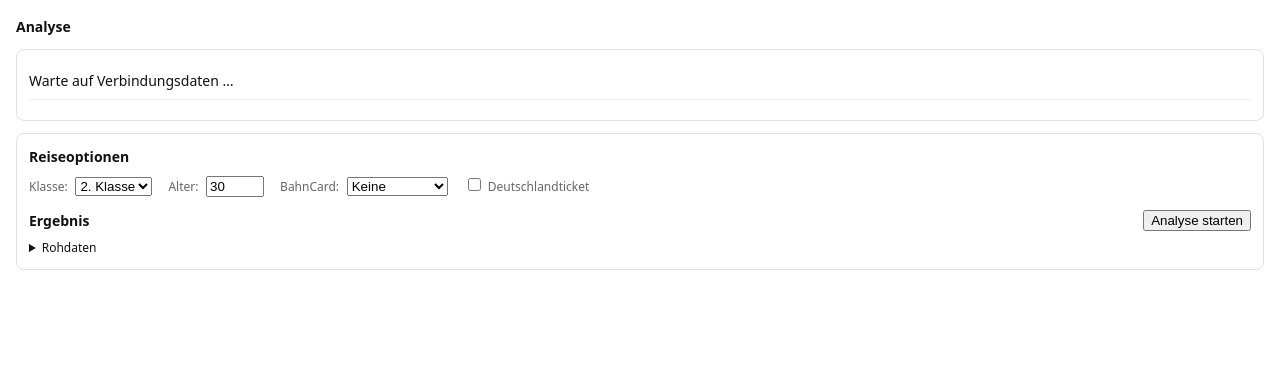
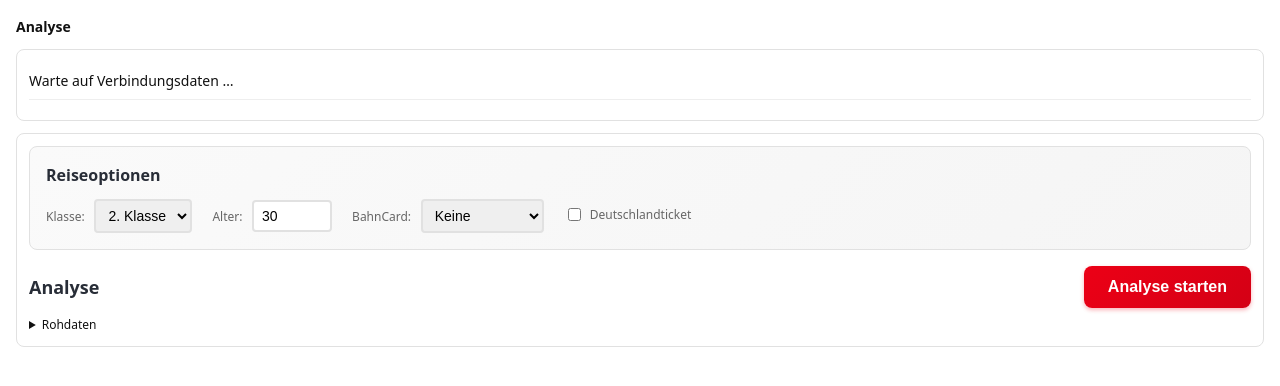
Before and after one commit to kiliankoe/bahn.deals, a browser extension: page extension/pages/analysis.html in a window 1280 px wide. Drawn offline with Linux system fonts and the light colour scheme.

Commit message:
spruce up UI

```diff
--- a/extension/pages/analysis.html
+++ b/extension/pages/analysis.html
@@ -49,6 +49,83 @@
     .small {
       font-size: 12px;
     }
+
+    /* Button styling */
+    #run {
+      background: linear-gradient(135deg, #EC0016, #d40015);
+      color: white;
+      border: none;
+      padding: 12px 24px;
+      font-size: 16px;
+      font-weight: 600;
+      border-radius: 8px;
+      cursor: pointer;
+      transition: all 0.2s ease;
+      box-shadow: 0 2px 4px rgba(236, 0, 22, 0.3);
+    }
+
+    #run:hover {
+      background: linear-gradient(135deg, #d40015, #c00012);
+      transform: translateY(-1px);
+      box-shadow: 0 4px 8px rgba(236, 0, 22, 0.4);
+    }
+
+    #run:active {
+      transform: translateY(0);
+      box-shadow: 0 2px 4px rgba(236, 0, 22, 0.3);
+    }
+
+    #run:disabled {
+      background: #ccc;
+      cursor: not-allowed;
+      transform: none;
+      box-shadow: none;
+    }
+
+    /* Form controls styling */
+    select,
+    input[type="number"] {
+      border: 2px solid #e1e1e1;
+      border-radius: 4px;
+      padding: 6px 8px;
+      font-size: 14px;
+      transition: border-color 0.2s ease;
+    }
+
+    select:focus,
+    input[type="number"]:focus {
+      outline: none;
+      border-color: #EC0016;
+      box-shadow: 0 0 0 3px rgba(236, 0, 22, 0.1);
+    }
+
+    input[type="checkbox"] {
+      accent-color: #EC0016;
+    }
+
+    /* Summary banner styling */
+    #summary-banner {
+      background: linear-gradient(135deg, #f0f8ff, #e6f3ff) !important;
+      border: 2px solid #4a90e2 !important;
+      border-radius: 12px !important;
+      box-shadow: 0 4px 8px rgba(74, 144, 226, 0.1);
+    }
+
+    /* Options section styling */
+    .options-section {
+      background: linear-gradient(135deg, #fafafa, #f5f5f5);
+      border: 1px solid #e1e1e1;
+      border-radius: 8px;
+      padding: 16px;
+      margin-bottom: 16px;
+    }
+
+    .options-title {
+      font-weight: 600;
+      color: #282d37;
+      margin-bottom: 12px;
+      font-size: 16px;
+    }
   </style>
 </head>
 
@@ -64,38 +141,38 @@
       style="margin-top:8px; max-height: 180px; overflow:auto; border-top:1px solid #eee; padding-top:8px;"></div>
   </section>
   <section class="card">
-    <div style="margin-bottom:12px;">
-      <strong>Reiseoptionen</strong>
-      <div class="row" style="margin-top:8px;gap:16px;">
+    <div class="options-section">
+      <div class="options-title">Reiseoptionen</div>
+      <div class="row" style="gap:20px;flex-wrap:wrap;">
         <div>
           <label for="class-select" class="small muted">Klasse:</label>
-          <select id="class-select" style="margin-left:4px;">
+          <select id="class-select" style="margin-left:6px;">
             <option value="2">2. Klasse</option>
             <option value="1">1. Klasse</option>
           </select>
         </div>
         <div>
           <label for="age-input" class="small muted">Alter:</label>
-          <input type="number" id="age-input" min="0" max="120" value="30" style="width:50px;margin-left:4px;">
+          <input type="number" id="age-input" min="0" max="120" value="30" style="width:60px;margin-left:6px;">
         </div>
         <div>
           <label for="bahncard-select" class="small muted">BahnCard:</label>
-          <select id="bahncard-select" style="margin-left:4px;">
+          <select id="bahncard-select" style="margin-left:6px;">
             <option value="none">Keine</option>
             <option value="bc25">BahnCard 25</option>
             <option value="bc50">BahnCard 50</option>
           </select>
         </div>
-        <div>
-          <label class="small muted">
-            <input type="checkbox" id="dticket-check" style="margin-right:4px;">
+        <div style="display:flex;align-items:center;">
+          <label class="small muted" style="display:flex;align-items:center;gap:6px;">
+            <input type="checkbox" id="dticket-check">
             Deutschlandticket
           </label>
         </div>
       </div>
     </div>
     <div class="row" style="justify-content:space-between;align-items:center;">
-      <div><strong>Ergebnis</strong></div>
+      <div style="font-size:18px;font-weight:600;color:#282d37;">Analyse</div>
       <div><button id="run">Analyse starten</button></div>
     </div>
     <div id="summary-banner" class="card" style="background:#f0f8ff;border-color:#4a90e2;display:none;margin:12px 0;">
```
Also changed, not shown: extension/content/overview-menu.js (+32 -15 lines).
